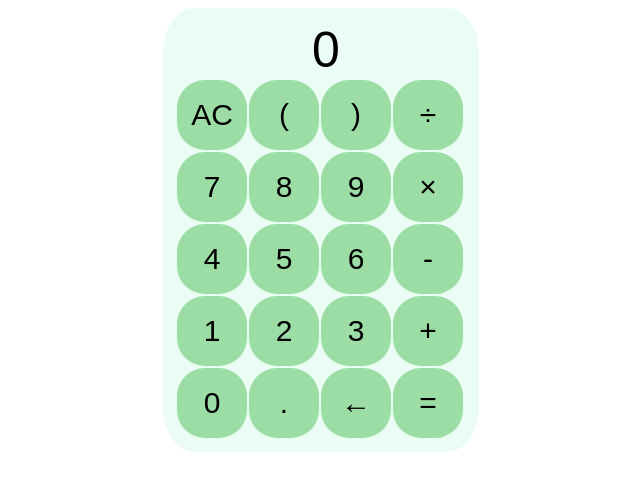
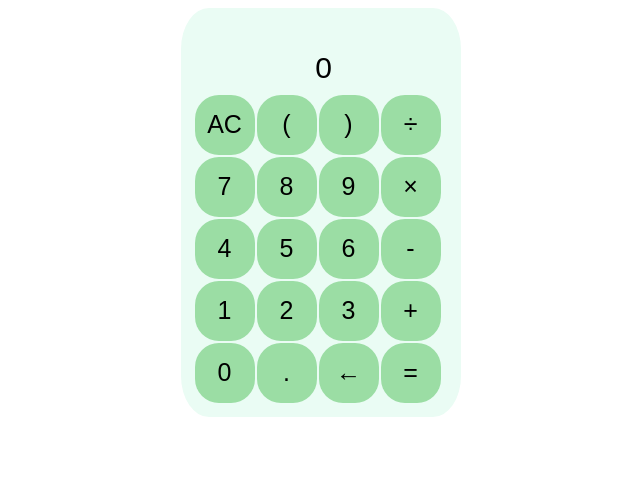
Before and after one commit to casscannelle/react-calculadora, a React (Create React App) app: page / in a window 1280 px wide. Shown: the top 490 px of the page, without its empty margins (319-959 px from the left). Built offline with nearby package versions, Linux system fonts and the light colour scheme.

Commit message:
ajustes css

```diff
--- a/src/App.css
+++ b/src/App.css
@@ -7,11 +7,11 @@
 
 .cssContainer{
     display:flex;
-    justify-content:flex-start;
+    justify-content:space-around;
     background-color:#eafcf4;
     align-items:center;
     flex-direction:column;
-    width:290px;
+    width:255px;
     padding: 1%;
     border-radius: 10%;
 }
@@ -24,8 +24,6 @@
 
 .cssDisplay{
   display:flex;
-  padding-left:20px;
-  padding-right:20px;
   justify-content:center;
   align-items:flex-start;
   flex-direction:column;
@@ -33,22 +31,25 @@
 }
 
 .cssDisplayOper{
-  font-size:25px;
+  font-size:15px;
   color:#000;
-  height:30;
+  height:30px;
+
 
 }
 
 .cssDisplayRes{
-  font-size:50px;
+  font-size:30px;
   color:#000;
+  height:30px;
+  padding-bottom: 5%;
 
 }
 
 .cssBtn{
-  font-size:30px;
-  height:70px;
-  width:70px;
+  font-size:25px;
+  height:60px;
+  width:60px;
   background-color:#9bdda4;
   color:#000;
   border-radius: 40%;
--- a/src/App.js
+++ b/src/App.js
@@ -60,7 +60,7 @@ function App() {
       try{
         const r=eval(valorDisplay)
         setAcumulador(r)
-        setResultado(r.toFixed(5))
+        setResultado(r)
         setOperado(true)
       }catch{
         setResultado('Erro')
```
